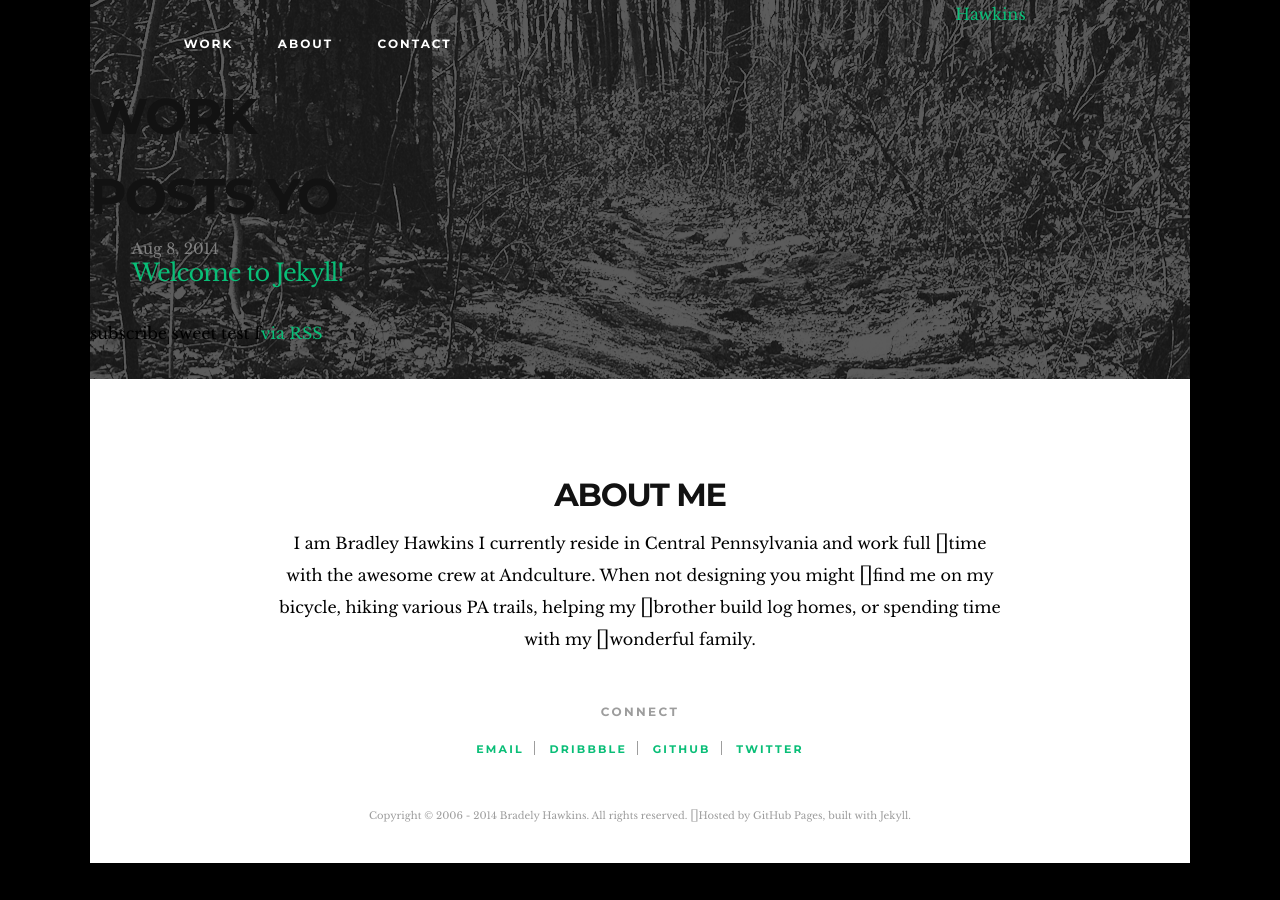
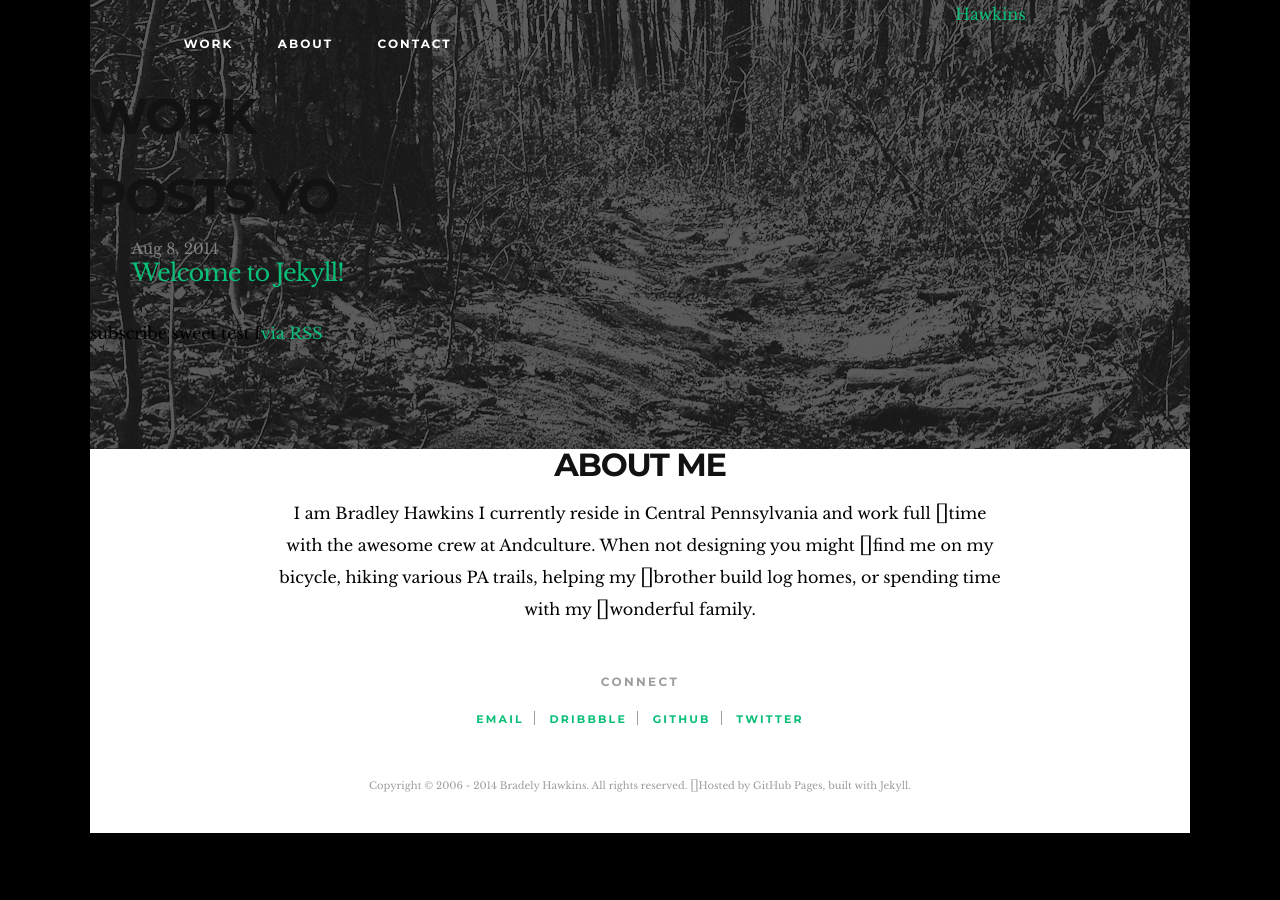
Before and after one commit to hawbra56/hawbra56.github.io, a Jekyll site: the page built from work.html, in a window 1280 px wide. Built offline with Jekyll 4.4.1, drawn with Linux system fonts in a browser that asks for light colours; nearby versions of some CDN libraries.

Commit message:
no message

```diff
--- a/css/css/main.css
+++ b/css/css/main.css
@@ -357,9 +357,8 @@
       margin-top: 0px; } }
 
 .recent-work {
-  margin-top: 20px;
-  border: none;
-  padding-top: 25px; }
+  margin-top: 25px;
+  border: none; }
 
 #dribbble-feed {
   list-style: none;
@@ -395,7 +394,7 @@
   background: white;
   /*   border-top: 1px solid #e8e8e8; */
   text-align: center;
-  padding-top: 100px; }
+  margin-top: 100px; }
   footer .connect-links {
     list-style: none;
     text-align: center;
--- a/css/sass/partials/_content.scss
+++ b/css/sass/partials/_content.scss
@@ -235,9 +235,8 @@
 }
 
 .recent-work {
-  margin-top:20px;
+  margin-top:25px;
   border:none;
-  padding-top:25px;
 }
 
 
@@ -280,7 +279,7 @@
   background: $base-color;
 /*   border-top: 1px solid #e8e8e8; */
   text-align: center;
-  padding-top:100px;
+  margin-top:100px;
 
   .connect-links {
     list-style: none;
```
Also changed, not shown: 1 other file.
